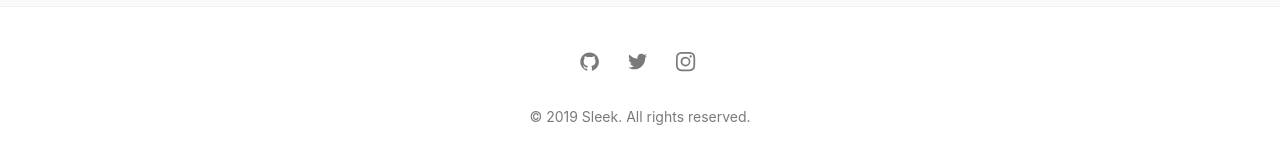
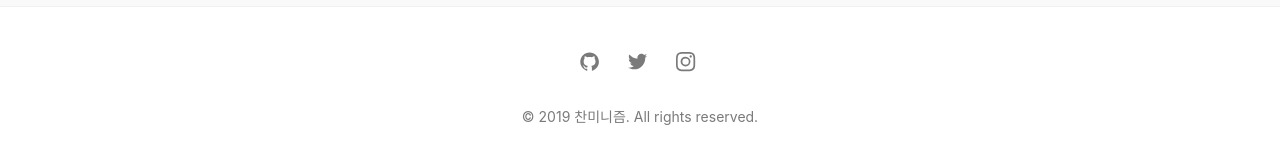
Before and after one commit to janczizikow/sleek, a Jekyll site: the page built from index.md, in a window 1280 px wide and 900 px high, scrolled down 899 px. Shown: the part 728-892 px from the top of the window. Built offline with Jekyll 4.4.1, drawn with Linux system fonts in a browser that asks for light colours.

Commit message:
초기설정

```diff
--- a/_config.yml
+++ b/_config.yml
@@ -1,16 +1,16 @@
 # SITE CONFIGURATION
-title: Sleek # your site title
-author: GitHub User # You :P
+title: 찬미니즘 # your site title
+author: Chan-Min, Kim # You :P
 description: > # Meta description of Homepage
   Write an awesome description for your new site here. You can edit this
   line in _config.yml. It will appear in your document head meta (for
   Google search results) and in your feed.xml site description.
-baseurl: "/sleek" # the subpath of your site, e.g. /blog
-url: "https://janczizikow.github.io/" # the base hostname & protocol for your site, e.g. http://example.com
+baseurl: "/blog" # the subpath of your site, e.g. /blog
+url: "https://C17AN.github.io/" # the base hostname & protocol for your site, e.g. http://example.com
 
 # SEO PLUGIN
 social:
-  name: Your Name
+  name: Chan-Min, Kim
   links:
     - https://twitter.com/BenBalter
     - https://www.facebook.com/ben.balter
```
